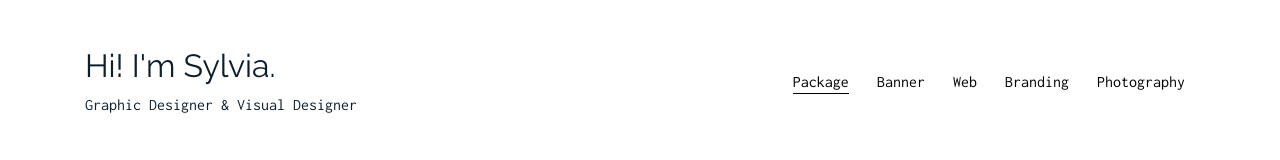
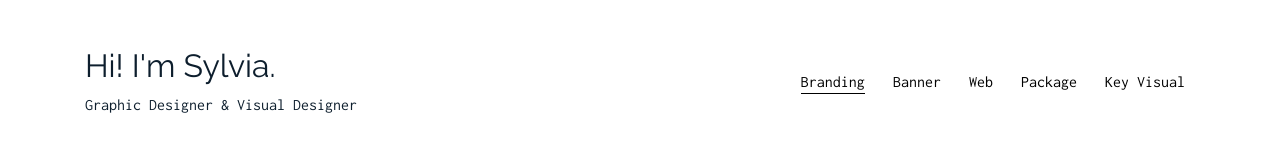
Before and after one commit to Sylvia0429/sylvia-portfolio, a plain HTML site: page index.html in a window 1280 px wide. Shown: the part 174-334 px from the top of the page. Drawn offline with Linux system fonts and the light colour scheme.

Commit message:
更新分類項目

```diff
--- a/index.html
+++ b/index.html
@@ -91,11 +91,11 @@
           </div>
           <div class="col-md-12 col-lg-6 text-left text-lg-right" data-aos="fade-up" data-aos-delay="100">
             <div id="filters" class="filters">
-              <a href="#" data-filter="*" class="active">Package</a>
+              <a href="#" data-filter="*" class="active">Branding</a>
               <a href="#" data-filter=".web">Banner</a>
               <a href="#" data-filter=".design">Web</a>
-              <a href="#" data-filter=".branding">Branding</a>
-              <a href="#" data-filter=".photography">Photography</a>
+              <a href="#" data-filter=".branding">Package</a>
+              <a href="#" data-filter=".photography">Key Visual</a>
             </div>
           </div>
         </div>
```
